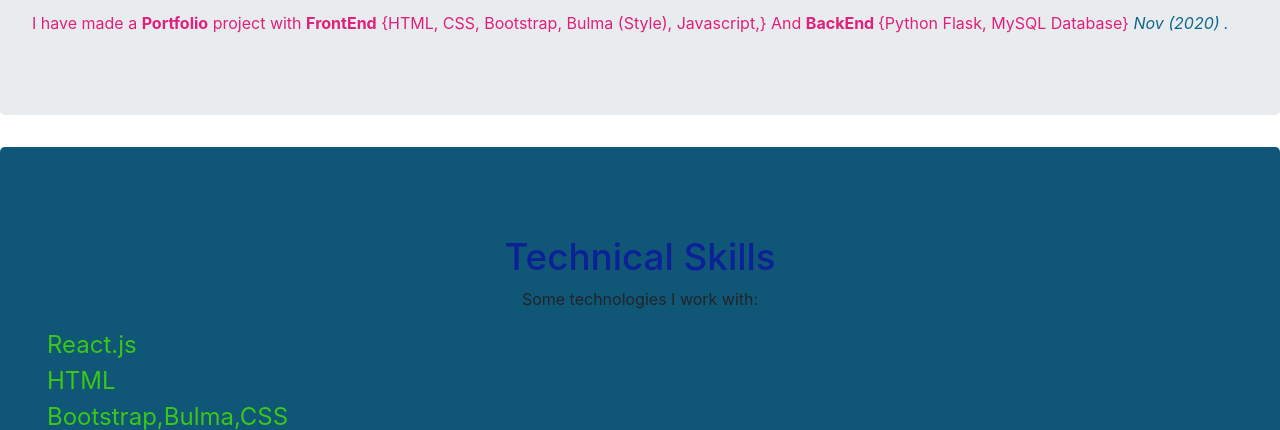
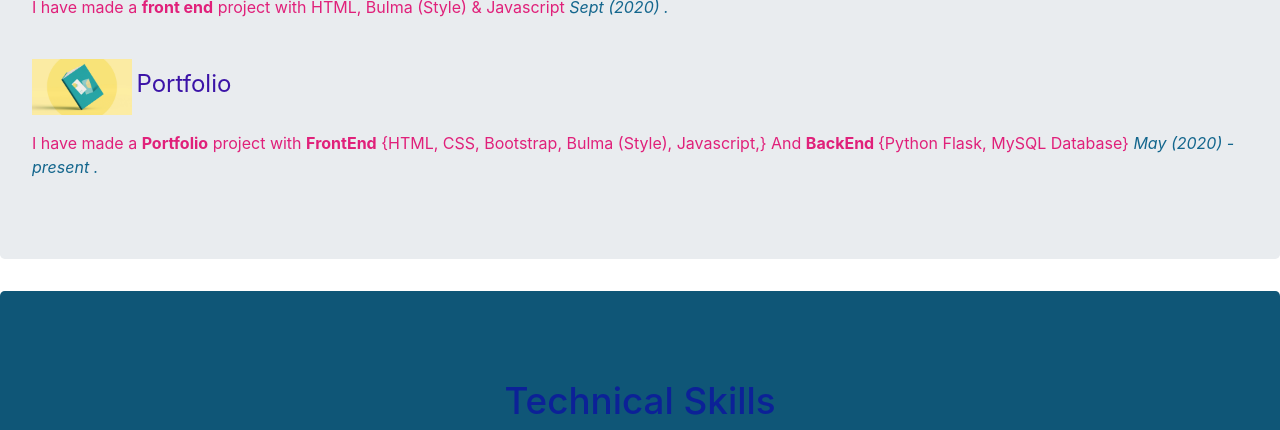
Before and after one commit to Anushk2001/PORTFOLIO, a Flask app: page / in a window 1280 px wide. Shown: the part 3041-3471 px from the top of the page. Run offline with Flask 2, Linux system fonts and the light colour scheme; parts of the project's set-up code (start-up, migrations or seed data) failed here and were passed over; some libraries are stand-ins or nearby versions.

Commit message:
add projects

```diff
--- a/templates/index.html
+++ b/templates/index.html
@@ -97,7 +97,7 @@
 
         <div class="downloadCV">
             <h2 style="color: rgb(12, 110, 86);">  Download my CV..</h2>
-            <p><strong>Updated on 4/12/2020</strong></p>
+            <p><strong>Updated on 4/12/2020, I will update this soon.</strong></p>
             <form class="danger" method="get" action="./static/Certificate/CV.pdf">
                 <button  type="submit" id="downloadCVForm" class="btn btn-danger">&#8618;VIEW</button>
                 <!-- <button  class="downloadCVForm" type="submit">DOWNLOAD</button> -->
@@ -191,13 +191,18 @@
 
       <br>
 
-      <p > <img src="https://pbs.twimg.com/profile_images/651096589436624898/sLogza1s.jpg"  height="=100" width="100" > <a class="projectLink" href="https://github.com/Anushk2001/LiveCricket" target="_blank"> Live Cricket</a> </p>
-      <p style="color: rgb(224, 32, 122);" >I have made a project with React.js and CricAPI  <em style="color: rgb(19, 102, 141);">Sept (2020) .</em> </p>
+      <p > <img src="https://media.corporate-ir.net/media_files/IROL/17/176060/Oct18/Amazon%20logo.PNG"  height="=100" width="100" > <a class="projectLink" href="https://my-clone-2f3de.web.app/" target="_blank"> MyAmazon-Clone</a> </p>
+      <p style="color: rgb(224, 32, 122);" >I am currently Fully featured <b>Amazon-clone</b>  <em style="color: rgb(19, 102, 141);">Dec (2020) - present .</em> </p>
 
       <br>
 
-      <p > <img src=".\static\Images\Ruby.jfif"  height="=100" width="100" > <a class="projectLink" href="https://github.com/Anushk2001/LuckGuessGame" target="_blank"> LuckGuessGame</a> </p>
-      <p style="color: rgb(224, 32, 122);" >I have made a project with Ruby  <em style="color: rgb(19, 102, 141);">Oct (2020) .</em> </p>
+      <p > <img src="https://pbs.twimg.com/profile_images/651096589436624898/sLogza1s.jpg"  height="60" width="80" > <a class="projectLink" href="https://github.com/Anushk2001/LiveCricket" target="_blank"> Live Cricket</a> </p>
+      <p style="color: rgb(224, 32, 122);" >I have made a project with <b>React.js</b> and <b>CricAPI</b>  <em style="color: rgb(19, 102, 141);">Sept (2020) .</em> </p>
+
+      <br>
+
+      <p > <img src=".\static\Images\Ruby.jfif"  height="=60" width="80" > <a class="projectLink" href="https://github.com/Anushk2001/LuckGuessGame" target="_blank"> LuckGuessGame</a> </p>
+      <p style="color: rgb(224, 32, 122);" >I have made a project with <b>Ruby</b>  <em style="color: rgb(19, 102, 141);">Mar (2020) .</em> </p>
 
       <br>
 
@@ -207,7 +212,7 @@
 
       <br>
          <p > <img src=".\static\Images\portfolio.png"  height="=100" width="100" > <a class="projectLink" href="https://github.com/Anushk2001/PORTFOLIO" target="_blank"> Portfolio</a> </p>
-           <p style="color: rgb(224, 32, 122);" >I have made a <b>Portfolio</b>  project with <b>FrontEnd</b> {HTML, CSS, Bootstrap, Bulma (Style), Javascript,} And <b>BackEnd </b>{Python Flask, MySQL Database}   <em style="color: rgb(19, 102, 141);">Nov (2020) .</em> </p>
+           <p style="color: rgb(224, 32, 122);" >I have made a <b>Portfolio</b>  project with <b>FrontEnd</b> {HTML, CSS, Bootstrap, Bulma (Style), Javascript,} And <b>BackEnd </b>{Python Flask, MySQL Database}   <em style="color: rgb(19, 102, 141);">May (2020) - present .</em> </p>
 
         </div>
       </section>
@@ -366,7 +371,7 @@
 
             <p style="text-align: left;"> <img src=".\static\Images\message-1.jpg"  height="=50" width="50" > <a class="contactLink" href="/make-a-Message" target="_blank"> Message Me!</a> </p>
 
-            <p style="text-align: right;"><strong>Updated on 5/12/2020</strong></p>
+            <p style="text-align: right;"><strong>Updated on 14/12/2020</strong></p>
           </div>
 
         <!-- <div class="jumbotron contact-pri jumbotron-fluid"  style="background: linear-gradient(#ddda28 0%,#af1a53 100%)">
```
